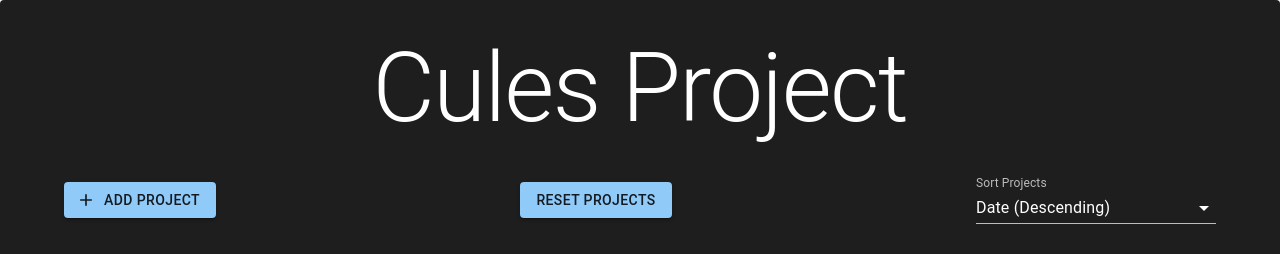
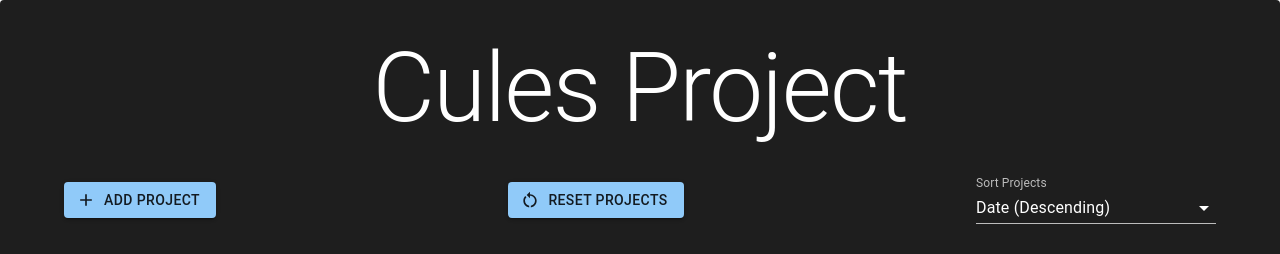
Before and after one commit to thatanjan/cules-project-assignment, a React (Create React App) app: page / in a window 1280 px wide. Shown: the top 254 px of the page. Built offline with nearby package versions, Linux system fonts and the light colour scheme.

Commit message:
reset icon aded to the reset button

```diff
--- a/src/Components/Project/ProjectCardsShow.tsx
+++ b/src/Components/Project/ProjectCardsShow.tsx
@@ -1,5 +1,6 @@
 import Box from '@mui/material/Box'
 import Button from '@mui/material/Button'
+import RestartAltIcon from '@mui/icons-material/RestartAlt'
 
 import { useProjects, useAppDispatch } from 'redux/hooks/baseHooks'
 import { resetProjects } from 'redux/reducers/projectsReducer'
@@ -12,7 +13,11 @@ const ResetProjects = () => {
 	const dispatch = useAppDispatch()
 
 	return (
-		<Button variant='contained' onClick={() => dispatch(resetProjects())}>
+		<Button
+			variant='contained'
+			onClick={() => dispatch(resetProjects())}
+			startIcon={<RestartAltIcon />}
+		>
 			Reset Projects
 		</Button>
 	)
```
